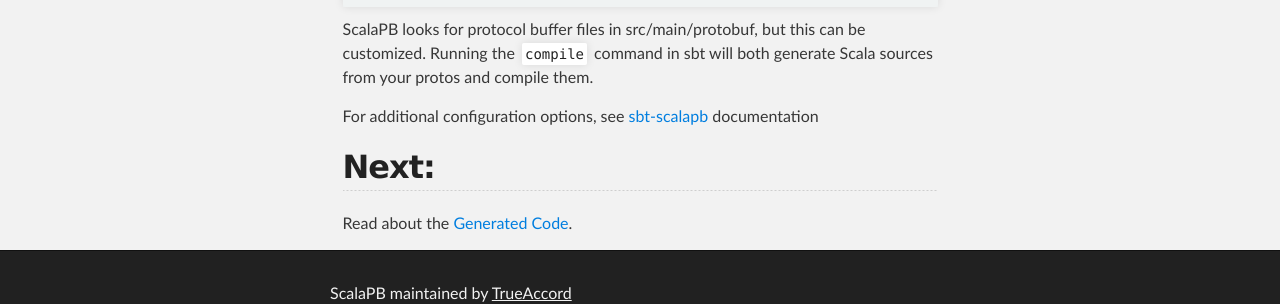
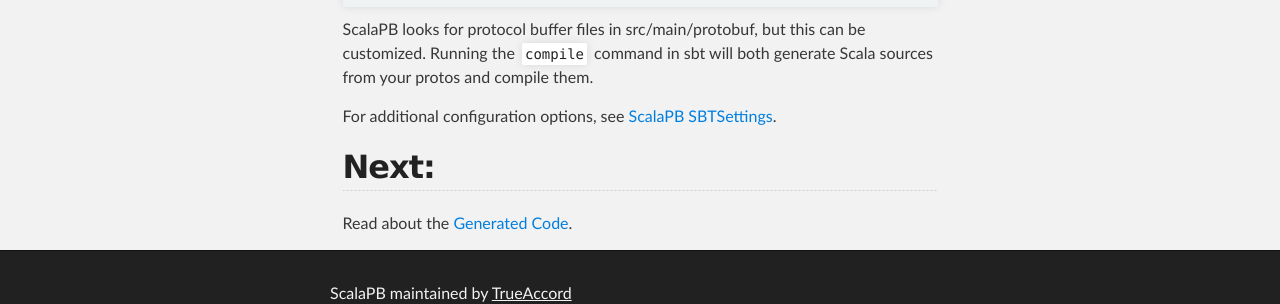
Before and after one commit to scalapb/ScalaPB, a Jekyll site: the page built from index.md, in a window 1280 px wide. Shown: the part 1127-1431 px from the top of the page. Built offline with Jekyll 4.4.1, drawn with Linux system fonts in a browser that asks for light colours.

Commit message:
Update index.md

```diff
--- a/index.md
+++ b/index.md
@@ -50,7 +50,7 @@
 ScalaPB looks for protocol buffer files in src/main/protobuf, but this can be customized. Running the `compile` command in sbt will both generate Scala sources from your protos and compile them.
 
 For additional configuration options, see
-[sbt-scalapb](https://github.com/trueaccord/sbt-scalapb) documentation
+[ScalaPB SBTSettings]({{site.baseurl}}/sbt-setings.html).
 
 ## Next:
 
```
